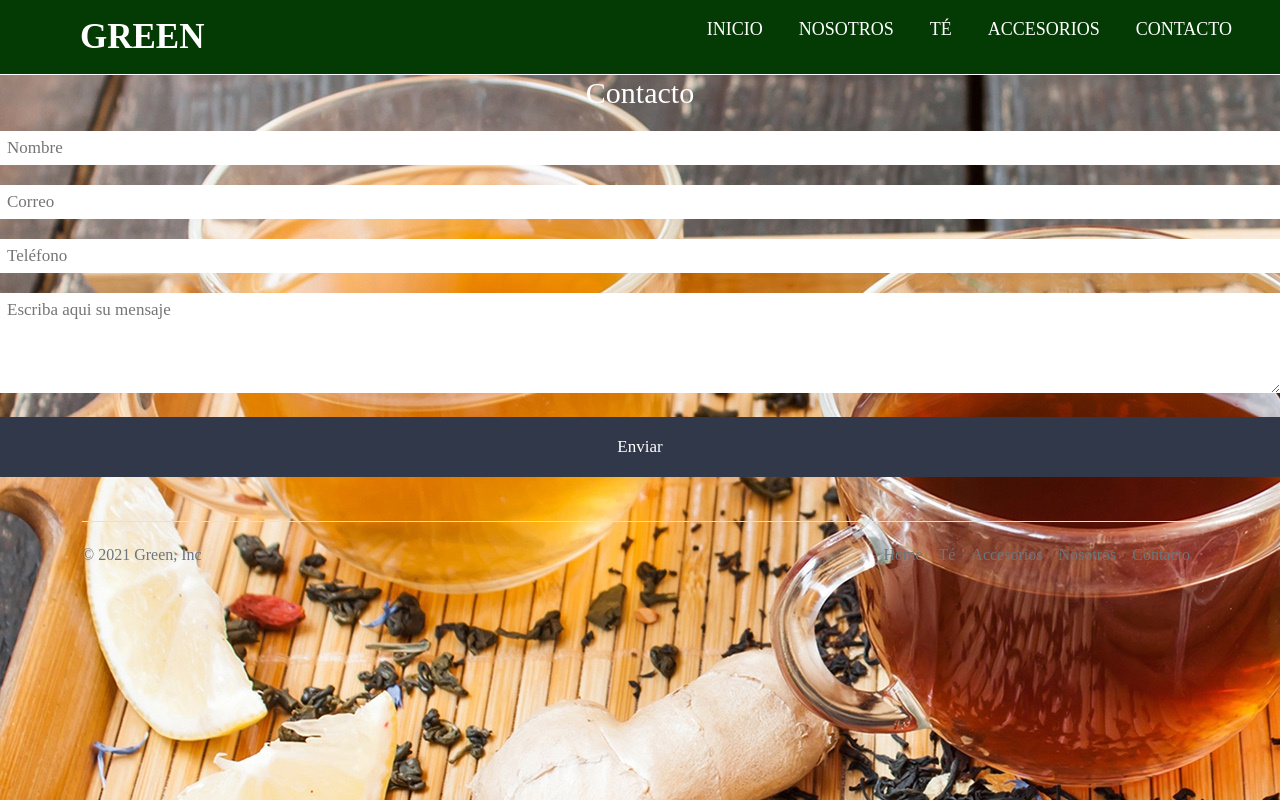
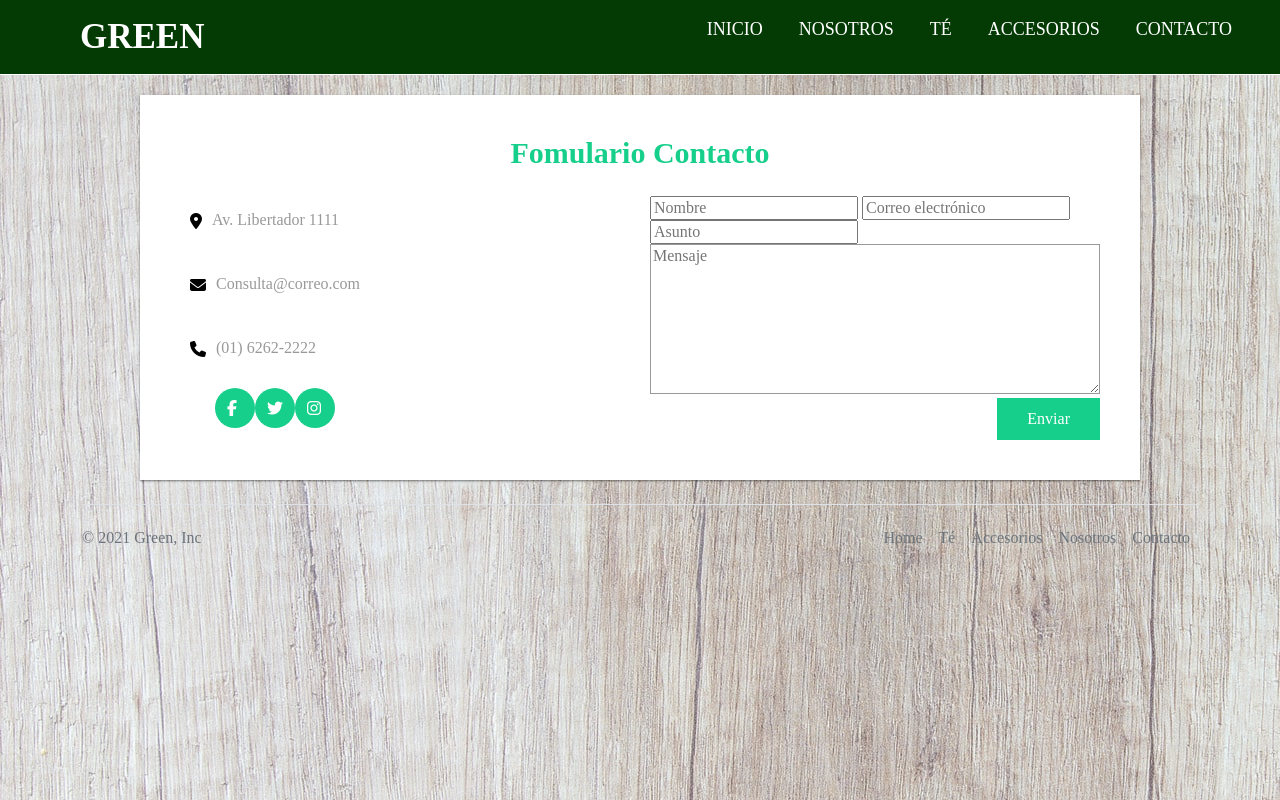
Before and after one commit to MartinezLautaro19/Proyecto-1, a website: page page/contacto.html in a window 1280 px wide. Drawn offline with Linux system fonts and the light colour scheme.

Commit message:
Modifique la seccion contacto para un mejor estilo

```diff
--- a/page/contacto.html
+++ b/page/contacto.html
@@ -9,6 +9,7 @@
     <title>Contacto|Green</title>
     <link rel="stylesheet" href="../css/bootstrap.css">
     <link rel="stylesheet" href="../main.css">
+    <script src="https://kit.fontawesome.com/6975368e49.js" crossorigin="anonymous"></script>
 
 </head>
 <body class="body-contacto">
@@ -32,19 +33,61 @@
 
 </header>
 
-    <div>
-      <h2>Contacto</h2>
+<div class="contenedor-contacto">
+
+  <h1>Fomulario Contacto</h1>
+
+  <div class="contenido">
+    <div class="info">
+
+      <div class="col">
+        <i class="fas fa-map-marker-alt"></i>
+        <p>Av. Libertador 1111</p>
+      </div>
+
+      <div class="col">
+        <i class="fas fa-envelope"></i>
+        <p>Consulta@correo.com</p>
+      </div>
+
+      <div class="col">
+        <i class="fas fa-phone"></i>
+        <p>(01) 6262-2222</p>
+      </div>
+
+      <div class="redes-s">
+
+        <a href="#"><i class="fab fa-facebook-f"></i></a>
+
+        <a href="#"><i class="fab fa-twitter"></i></a>
+
+        <a href="#"><i class="fab fa-instagram"></i></a>
+
+      </div>
+
+
     </div>
 
-    <input type="text" name="nombre" placeholder="Nombre">
+    <form action="" method="GET" class="formulario">
+      <input type="text" name="nombre" placeholder="Nombre" id="nombre">
+      <input type="text" name="correo" placeholder="Correo electrónico" id="correo">
+      <input type="text" name="asunto" placeholder="Asunto" id="asunto">
+      <textarea name="mensaje" id="mensaje" placeholder="Mensaje"></textarea>
+      <button type="button">Enviar</button>
 
-    <input type="text" name="correo" placeholder="Correo">
 
-    <input type="text" name="telefono" placeholder="Teléfono">
 
-    <textarea name="mensaje"placeholder="Escriba aqui su mensaje"></textarea>
 
-    <input type="button" value="Enviar" id="boton">
+    </form>
+
+
+  </div>
+
+
+
+
+</div>
+
 
     <!-- Pie de la pág -->
     <div class="container">
--- a/scss/_contacto.scss
+++ b/scss/_contacto.scss
@@ -1,46 +1,93 @@
-.body-contacto{
-    background: url(../image/fondo-contacto.jpg);
+.redes-s{
+    a{
+        text-decoration: none;
+    }
 }
 
-form {
-    width: 450px;
-    margin: auto;
-    background: rgba(0,0,0,0.4);
-    padding: 10px 20px;
-    box-sizing: border-box;
-    margin-top: 20px;
-    border-radius: 7px;
+.contenedor-contacto{
+    width: 90%;
+    max-width: 1000px;
+    background: white;
+    padding: 40px;
+    margin:20px auto;
+    box-shadow: 0px 1px 2px rgba(0, 0, 0, .5);
+    h1{
+        font-size: 30px;
+        font-weight: 600;
+        text-align: center;
+        margin-bottom: 25px;
+        color: #15cf8a;
+    }
 }
 
-h2 {
-    color: #fff;
-    text-align: center;
-    margin: 0;
-    font-size: 30px;
-    margin-bottom: 20px;
-}
+.contenido{
+    display: flex;
+    width: 100%;
+    overflow: hidden;
+    .info{
+        width: 50%;
+        padding-left: 10px;
+        .redes-s{
+            width: 100%;
+            height: 100%;
+            overflow: hidden;
+            padding-left: 25px;
+            display: flex;
+            flex-wrap: wrap;
+            a{
+                display: flex;
+                width: 40px;
+                height: 40px;
+                background: #15cf8a;
+                color: white;
+                align-items: center;
+                border-radius: 50%;
+                i{
+                    margin-left: 12px;
+                }
+            }
+            a:hover{
+                box-shadow: 0px 3px 8px rgba(0, 0, 0, .4);
+            }
+        }
+        .col{
+            width: 100%;
+            display: flex;
+            margin-bottom: 15px;
+            font-size: 16px;
+            align-items: center;
+            flex-wrap: nowrap;
+            p{
+                color: #999;
+                margin-top: 15px;
+                margin-left: 10px;
 
-input, textarea {
-    width: 100%;
-    margin-bottom: 20px;
-    padding: 7px;
-    box-sizing: border-box;
-    font-size: 17px;
-    border: none;
-}
+            }
 
-textarea {
-    min-height: 100px;
-    max-height: 200px;
-    max-width: 100%;
-}
-
-#boton{
-    background: #31384A;
-    color: #fff;
-    padding: 20px;
-}
-
-#boton:hover {
-    cursor: pointer;
-}
+        }
+    }
+    .formulario{
+        width: 50%;
+        padding-left: 10px;
+        textarea{
+            width: 100%;
+            max-width: 100%;
+            min-width: 100%;
+            min-height: 150px;
+            max-height: 200px;
+            margin-bottom: 12px 20px;
+            border: 1px solid #999;
+            color: #999;
+            font-weight: 400;
+            outline: 0;
+        }
+        button{
+            padding: 12px 30px;
+            border: transparent;
+            background: #15cf8a;
+            color: white;
+            cursor: pointer;
+            float: right;
+        }
+    }
+    }
--- a/scss/_home.scss
+++ b/scss/_home.scss
@@ -1,5 +1,7 @@
 //Grid Inicio
-
+body{
+  background: url(image/fondo.jpg);
+}
 .body{
  display: grid;
  gap: 10px;
```
Also changed, not shown: main.css.
